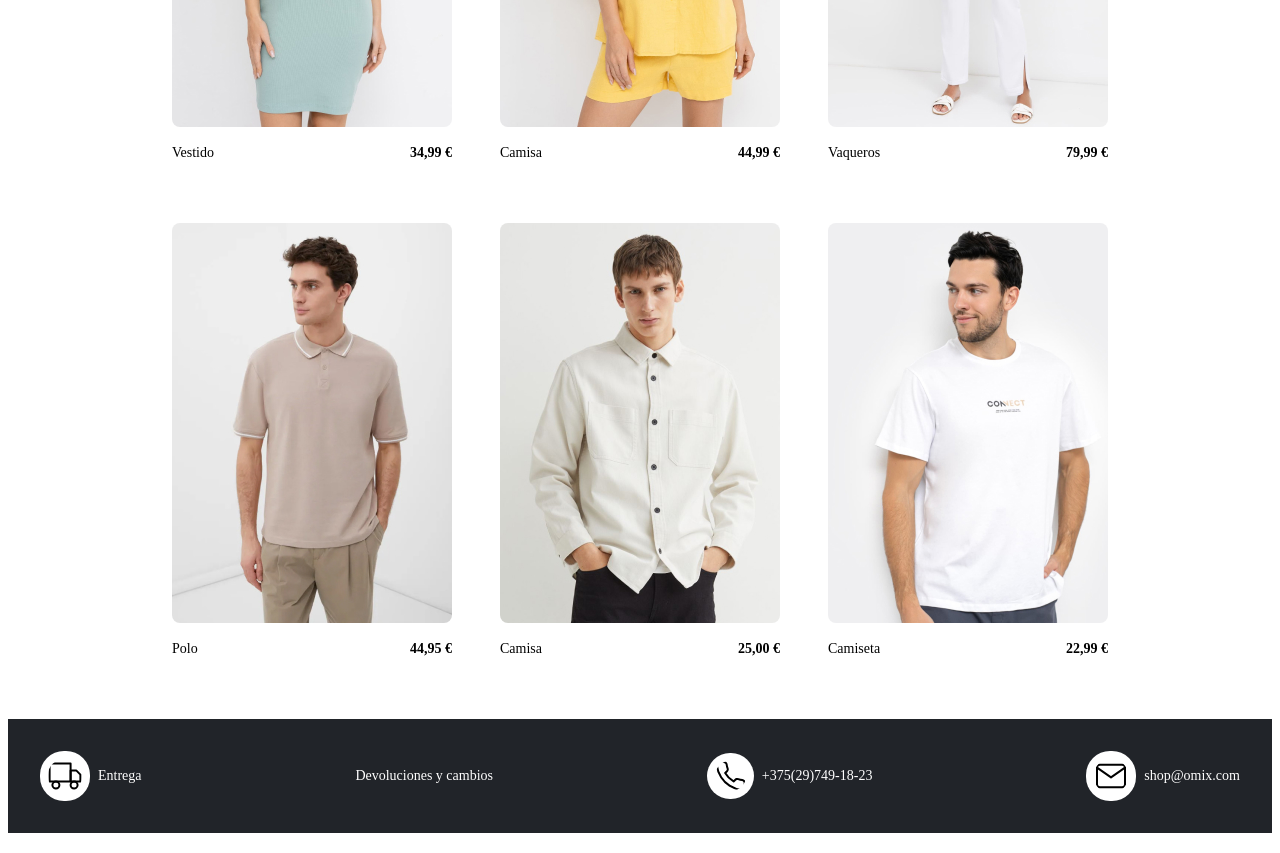
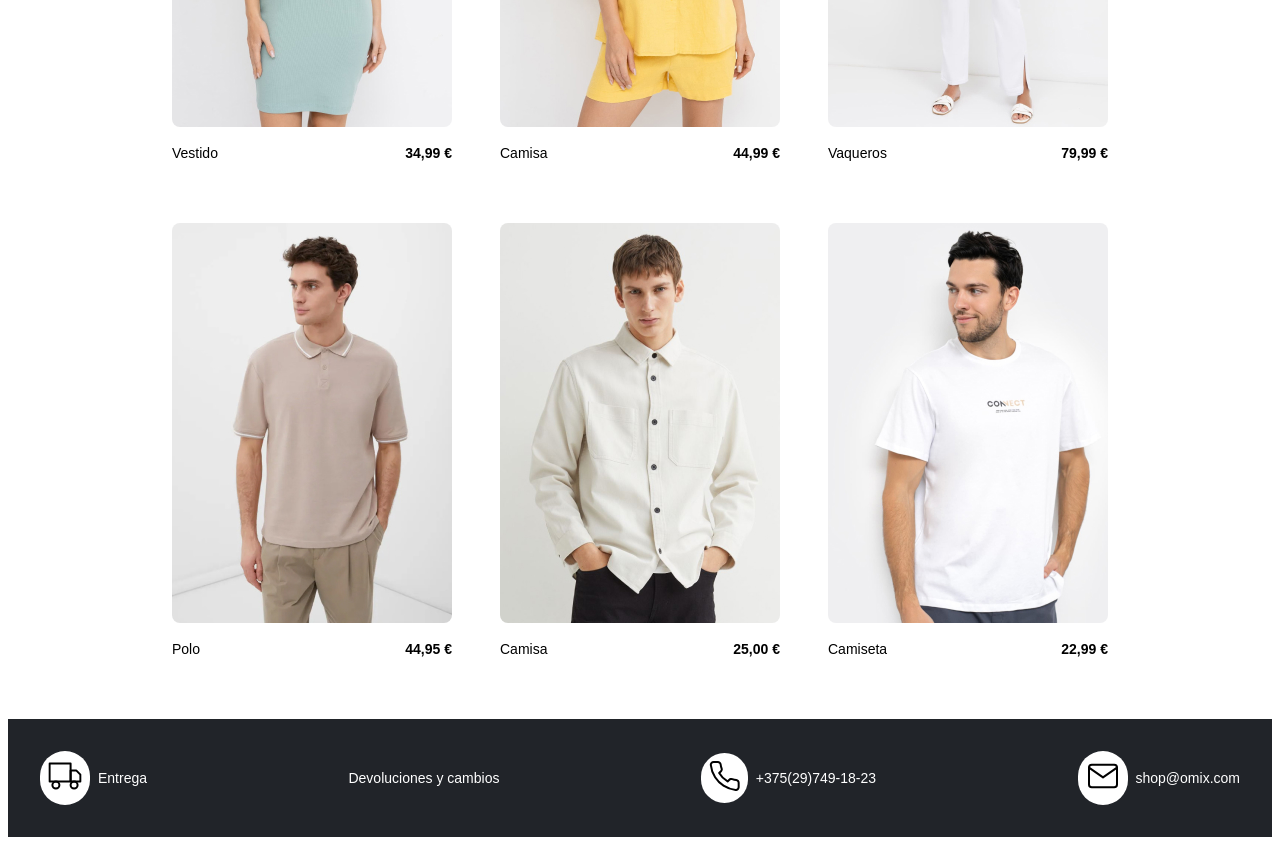
Before and after one commit to adriadc190715/bootcampJavascript.modulo1, a plain HTML site: page index.html in a window 1280 px wide. Shown: the part 520-1373 px from the top of the page. Drawn offline with Linux system fonts and the light colour scheme.

Commit message:
#fuente y span

```diff
--- a/index.html
+++ b/index.html
@@ -92,7 +92,7 @@
     <footer>
       <div class="containerfoot">
         <div class="boxfoot">
-          <img id="footer1"  src="fotos/icon-truck.svg" alt="">
+          <span><img src="fotos/icon-truck.svg" alt=""></span>
           <p>Entrega</p>
 
         </div>
@@ -101,11 +101,11 @@
 
         </div>
         <div class="boxfoot">
-          <img id="footer2"   src="fotos/icon-phone.svg" alt="">
+          <span><img  src="fotos/icon-phone.svg" alt=""></span>
           <p>+375(29)749-18-23</p>
         </div>
         <div class="boxfoot">
-          <img id="footer3" src="fotos/icon-mail.svg" alt="">
+          <span><img  src="fotos/icon-mail.svg" alt=""></span>
           <p>shop@omix.com</p>
         </div>
     </div>
--- a/mystyle.css
+++ b/mystyle.css
@@ -8,7 +8,7 @@
 
 * {
   box-sizing: border-box;
-  font-family: Montserrat;
+  font-family: 'Montserrat',sans-serif;
 }
 
 main {
@@ -95,11 +95,12 @@ p {
   align-items: center;
 }
 
-.boxfoot img {
+
+.boxfoot span{
+  background-color: var(--primary);
+  border-radius: 100px;
+  padding: 8px;
   margin-right: 8px;
-  background-color: var(--primary);
-  border-radius: 24px;
-  padding: 8px;
 }
 
 @media screen and (max-width: 920px) {
@@ -123,7 +124,9 @@ p {
     gap: 32px;
   }
 
-  .boxfoot img {
+  .boxfoot span {
     margin-bottom: 8px;
   }
+
+
 }
```
